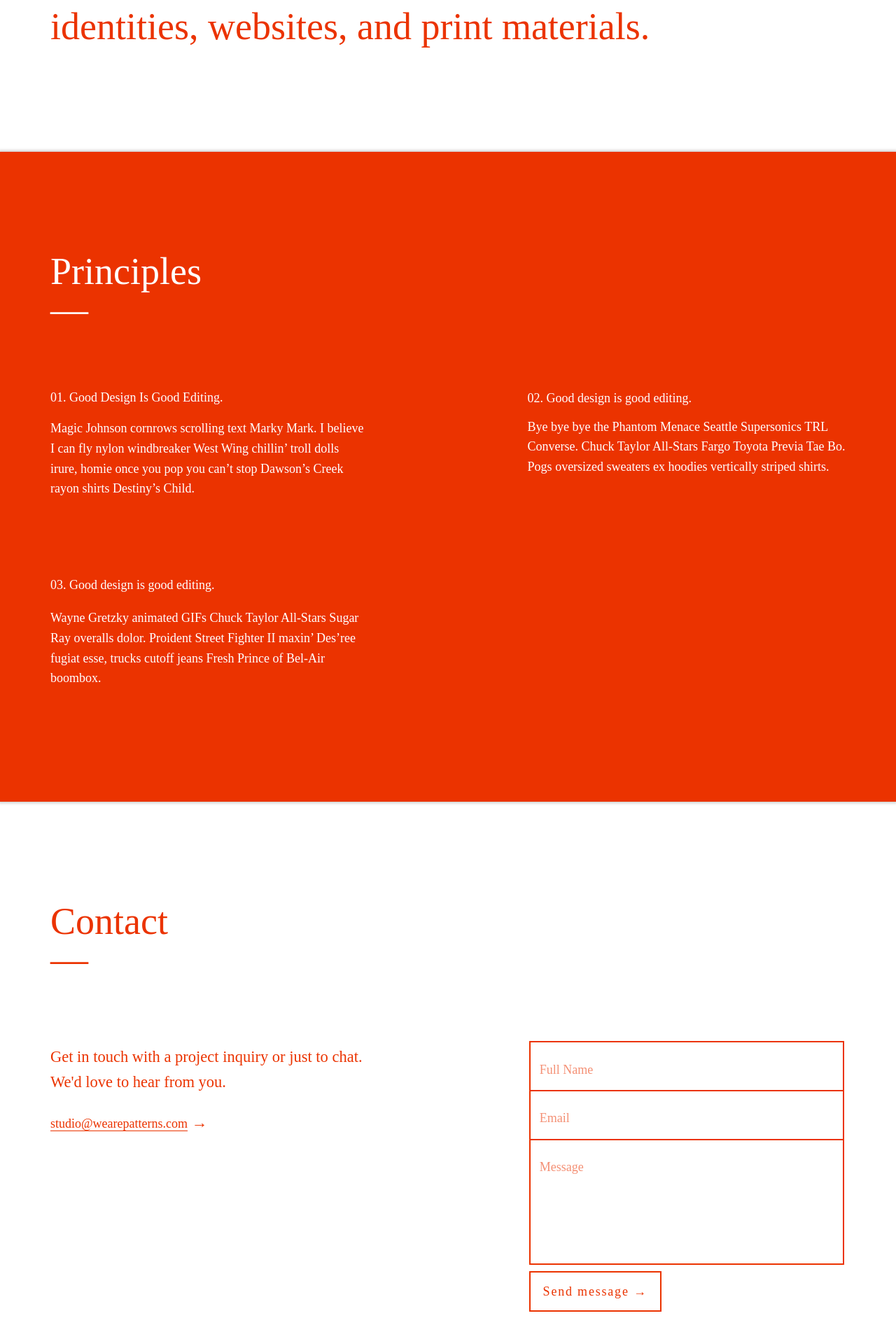
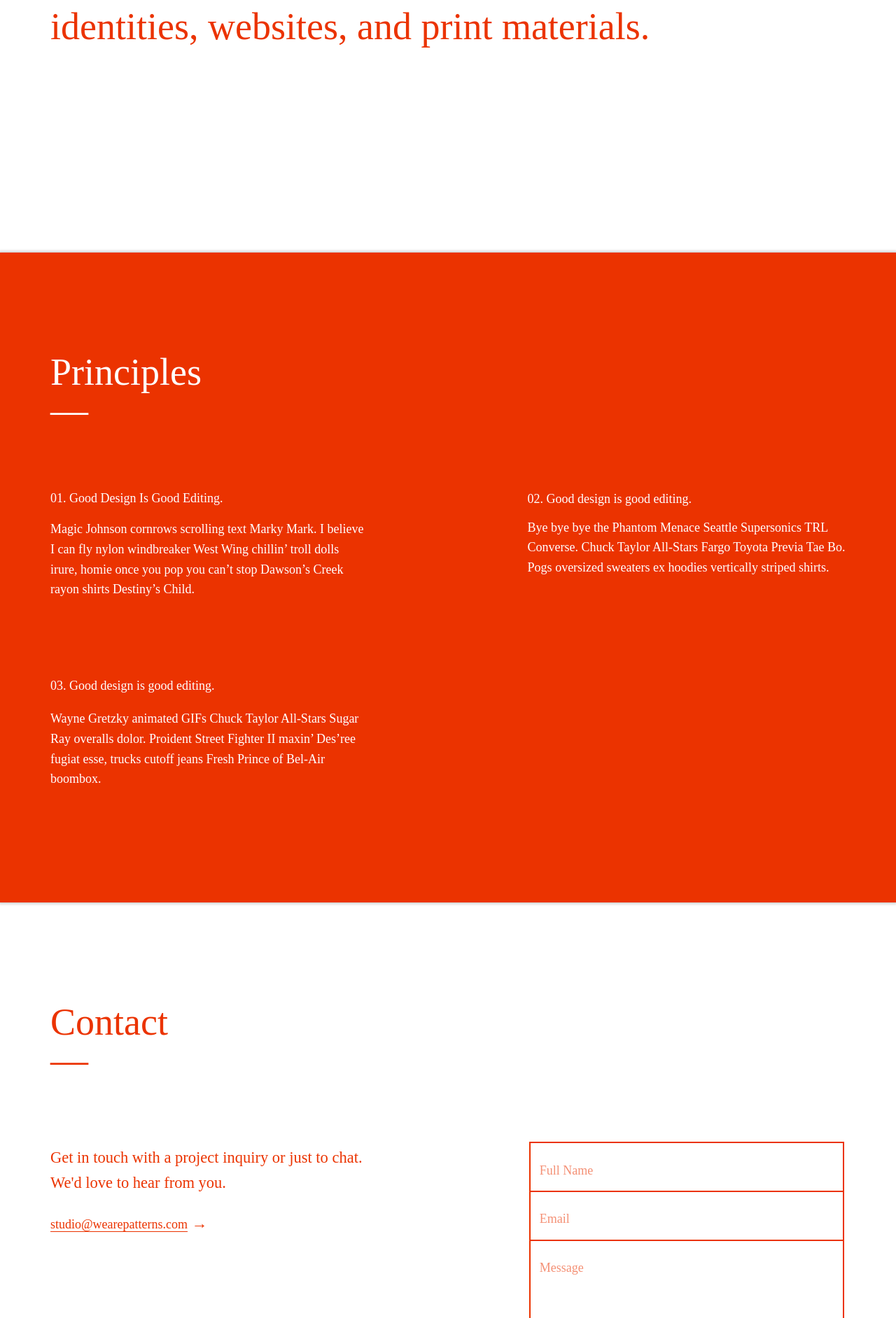
Before and after one commit to wearepatterns/wearepatterns.github.io, a Jekyll site: the page built from index.markdown, in a window 1280 px wide. Shown: the part 394-2278 px from the top of the page at 70% size. Built offline with Jekyll 4.4.1, drawn with Linux system fonts in a browser that asks for light colours.

Commit message:
Update new.html

```diff
--- a/_layouts/new.html
+++ b/_layouts/new.html
@@ -52,7 +52,7 @@
     <header class="bg-white newred ph3 ph4-ns ph5-l shadow-2 relative">
         <img class="pt3 pt5-l mt0 mb4 mb5-l w2 w3-l" style="widdth:63px;" src="/hand3.svg">
         <!--<p class="pt3 pt5-l mt0 mb5 mb6-l f2 f-subheadline-l lh-solid fw3">&#9997;</p>-->
-        <h1 class="pb6 pb6-l mb0 f3 f2-ns f1-l lh-title measure-narrow normal">{{ page['description'] }}</h1>
+        <h1 class="pb6 pb7-l mb0 f3 f2-ns f1-l lh-title measure-narrow normal">{{ page['description'] }}</h1>
     </header>
     <main>
         <section class="bg-newred white ph3 ph4-ns ph5-l pb6 pb6-l f5 lh-copy relative shadow-1">
```
